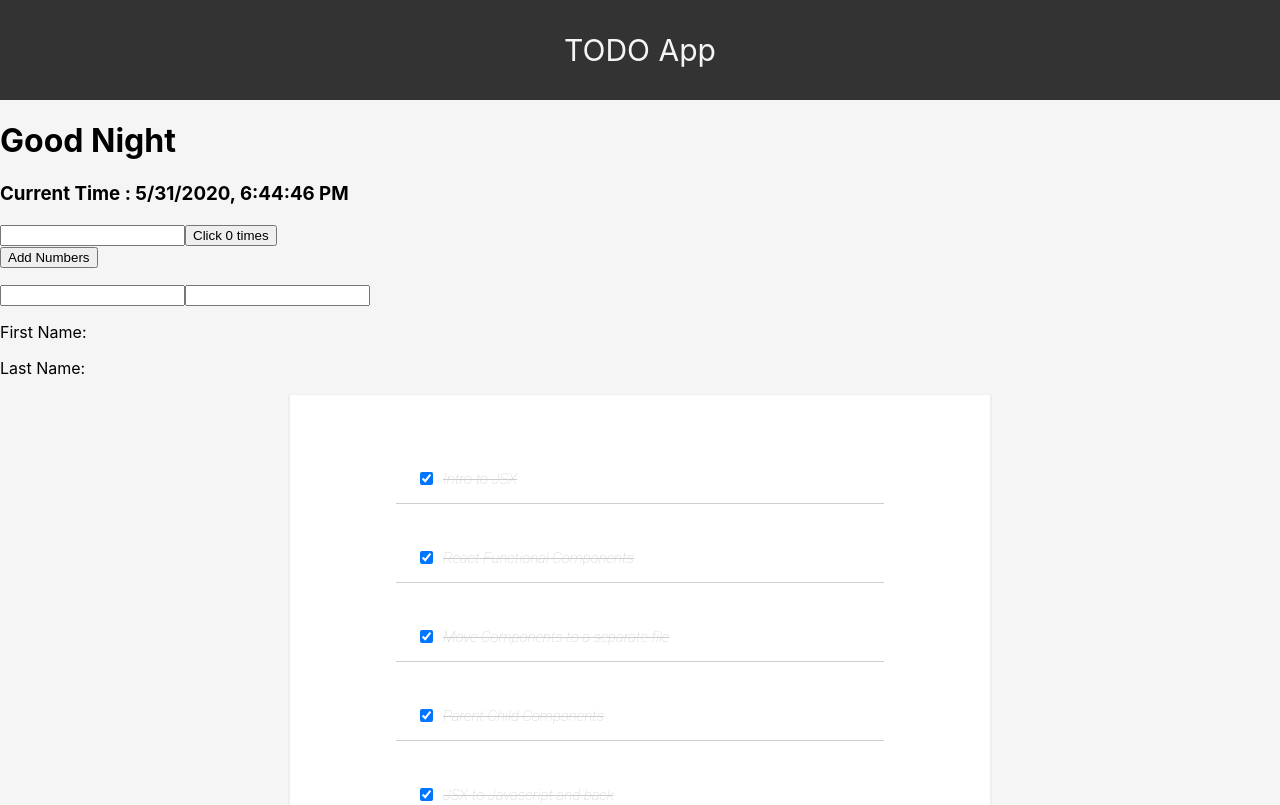
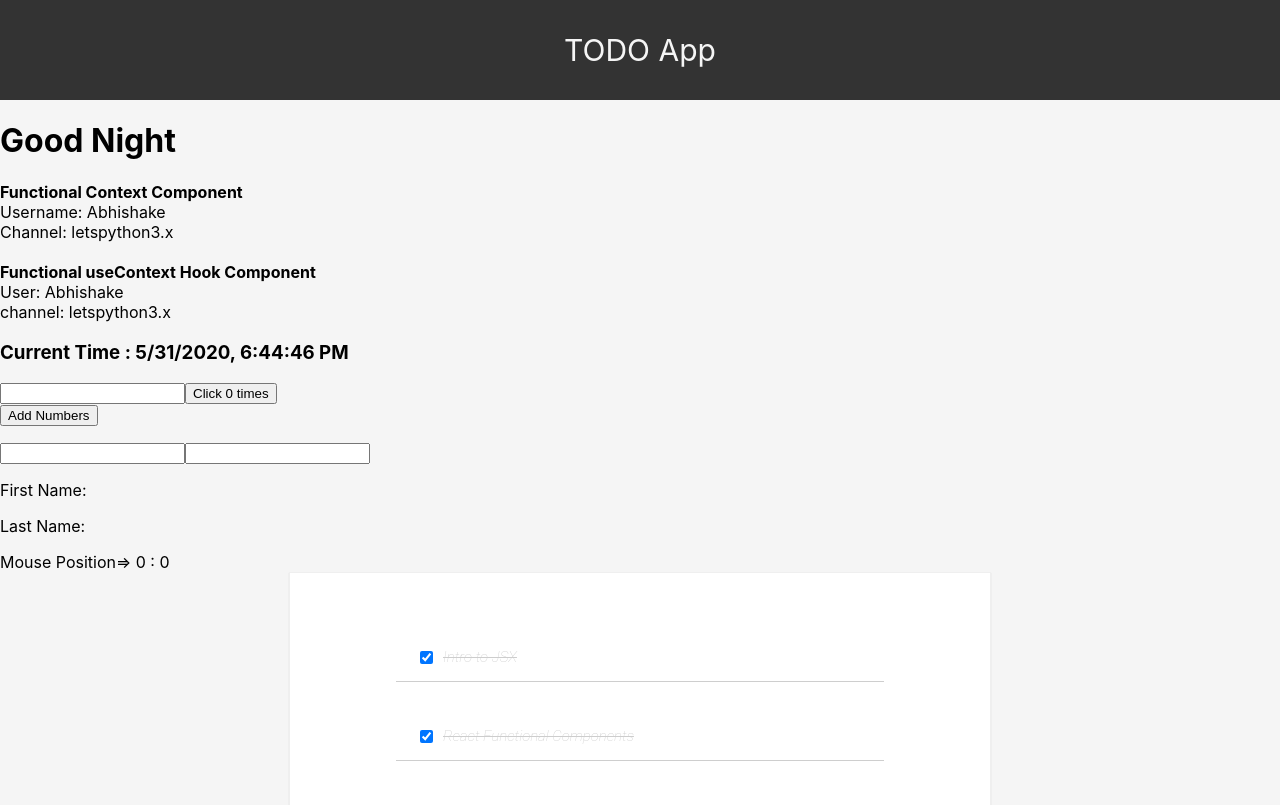
Before and after one commit to letspython3x/LearningReact, a React (Create React App) app: page / in a window 1280 px wide. Shown: the top 805 px of the page. Built offline with nearby package versions, Linux system fonts and the light colour scheme.

Commit message:
Update App.js

```diff
--- a/src/App.js
+++ b/src/App.js
@@ -10,6 +10,14 @@ import Clock from './components/Clock'
 import StateHookWithObject from './functionalComponents/StateHookWithObject'
 import StateHookWithArray from './functionalComponents/StateHookWithArray'
 import EffectHookCounter1 from './functionalComponents/EffectHookCounter1'
+import MimicComponentDidMount
+    from './functionalComponents/MimicComponentDidMount'
+import {UserProvider} from "./components/contextComponents/userContext";
+import FunContextComponent from "./functionalComponents/FunContextComponent";
+import FunContextHookComponent from "./functionalComponents/FunContextHookComponent";
+
+
+export const ChannelContext = React.createContext()
 
 class App extends Component {
     constructor() {
@@ -35,20 +43,6 @@ class App extends Component {
         this.setState({todos: updatedTodos})
     }
 
-    // Need to work on below code as it calls inside map twice
-    // handleChange2(id) {
-    //   console.log("Clicked")
-    //   this.setState(prevState => {
-    //     const updatedTodos = prevState.todos.map(todo => {
-    //       if (todo.id === id) {
-    //         todo.completed = !todo.completed
-    //       }
-    //       return todo
-    //     })
-    //     return ({ todos: updatedTodos })
-    //   })
-    // }
-
     render() {
         const todoItems = this.state.todos.map(item => <TodoItem key={item.id}
                                                                  item={item}
@@ -56,13 +50,21 @@ class App extends Component {
 
         return (
             <div>
+
                 <Header/>
                 <Greetings/>
+                <UserProvider value="Abhishake">
+                    <ChannelContext.Provider value="letspython3.x">
+                        <FunContextComponent/>
+                        <FunContextHookComponent/>
+                    </ChannelContext.Provider>
+                </UserProvider>
+
                 <Clock/>
-                <EffectHookCounter1 />
+                <EffectHookCounter1/>
                 <StateHookWithArray/>
                 <StateHookWithObject/>
-
+                <MimicComponentDidMount/>
                 <div className="todo-list">
                     {todoItems}
                 </div>
```
